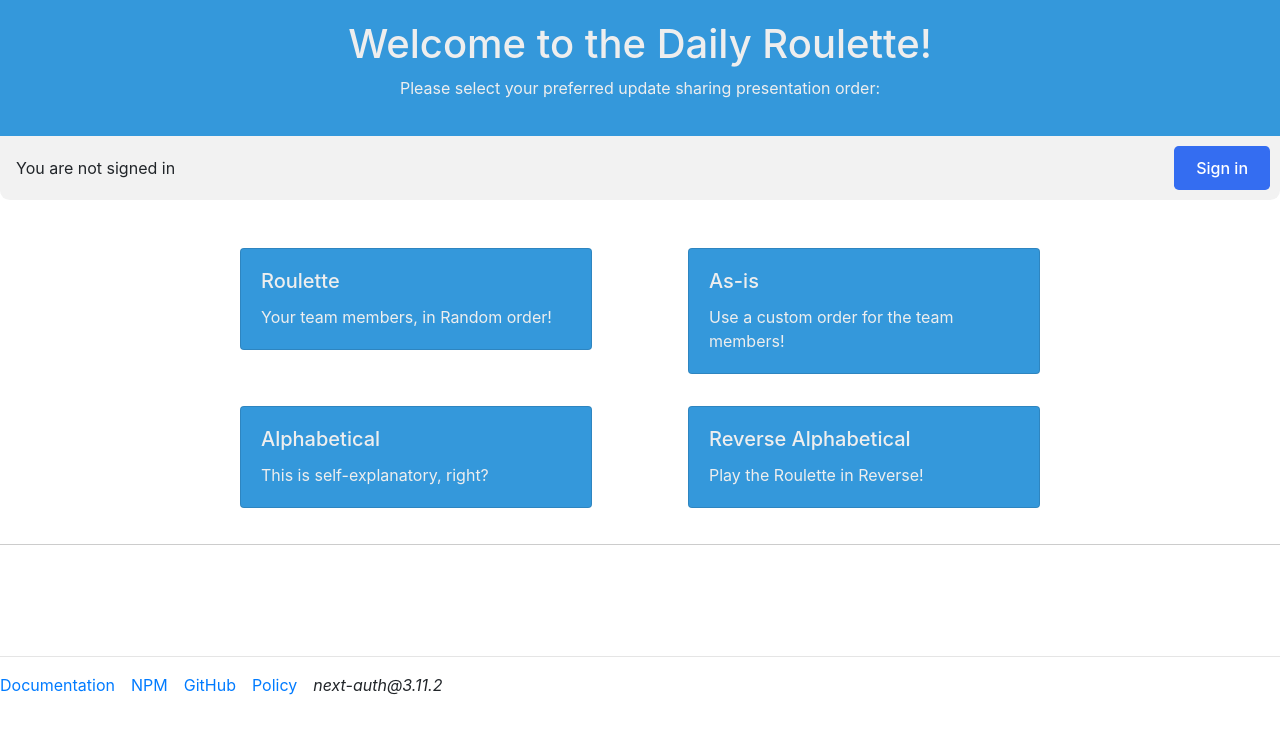
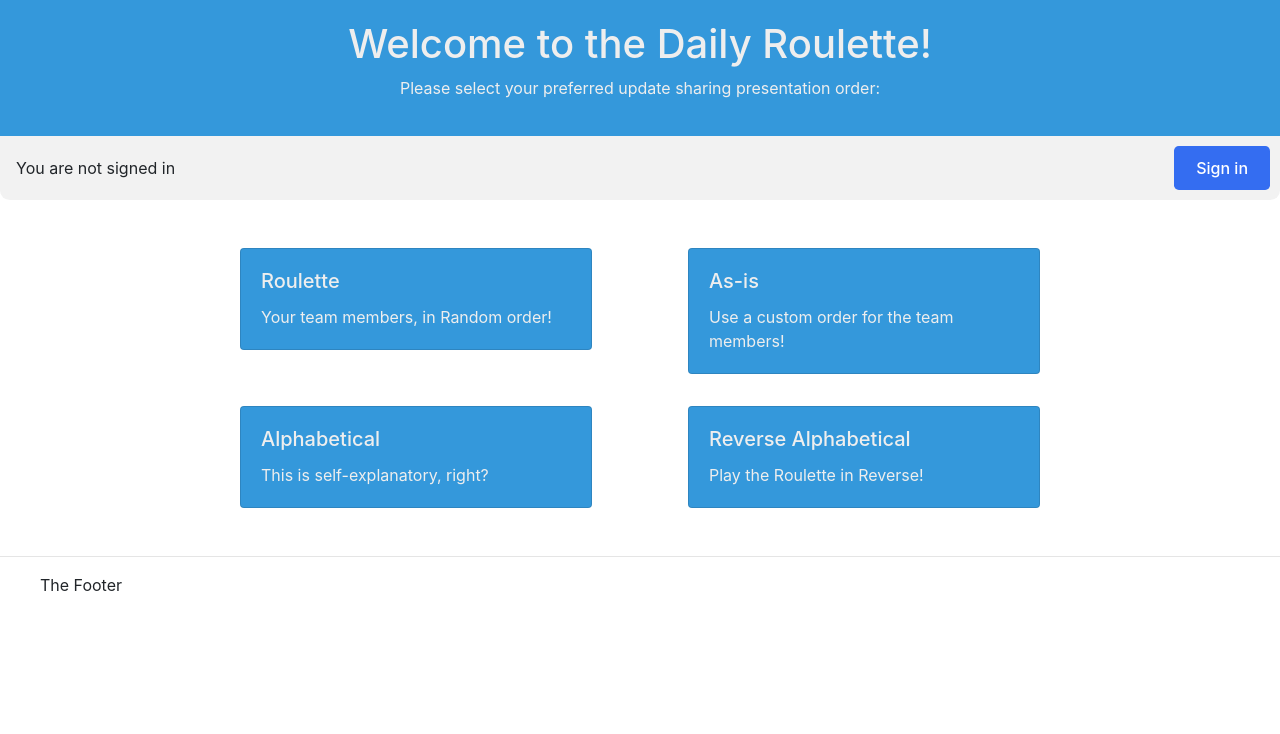
Before and after one commit to separatio/ez-daily, a Next.js app: page / in a window 1280 px wide. Shown: the top 734 px of the page. Built offline with nearby package versions, Linux system fonts and the light colour scheme; no server answers.

Commit message:
Clean up the footer

```diff
--- a/components/Footer.jsx
+++ b/components/Footer.jsx
@@ -1,28 +1,12 @@
-import Link from 'next/link';
 import styles from '../style/Footer.module.css';
-import {dependencies} from '../package.json';
 
 export default function Footer() {
   return (
     <footer className={styles.footer}>
       <hr />
-      <ul className={styles.navItems}>
+      <ul>
         <li className={styles.navItem}>
-          <a href="https://next-auth.js.org">Documentation</a>
-        </li>
-        <li className={styles.navItem}>
-          <a href="https://www.npmjs.com/package/next-auth">NPM</a>
-        </li>
-        <li className={styles.navItem}>
-          <a href="https://github.com/nextauthjs/next-auth-example">GitHub</a>
-        </li>
-        <li className={styles.navItem}>
-          <Link href="/policy">
-            <a>Policy</a>
-          </Link>
-        </li>
-        <li className={styles.navItem}>
-          <em>next-auth@{dependencies['next-auth']}</em>
+          The Footer
         </li>
       </ul>
     </footer>
--- a/pages/account.jsx
+++ b/pages/account.jsx
@@ -12,8 +12,6 @@ export default function Page() {
       <Container className="content">
         <Row className="justify-content-md-between" />
       </Container>
-
-      <footer className="cntr-footer" />
     </Container>
   );
 }
--- a/pages/index.jsx
+++ b/pages/index.jsx
@@ -87,8 +87,6 @@ export default function Page() {
           </a>
         </Row>
       </Container>
-
-      <footer className="cntr-footer" />
     </Layout>
   );
 }
--- a/style/index.css
+++ b/style/index.css
@@ -32,15 +32,6 @@ a:hover {
   background-color: #0D2137;
 }
 
-.cntr-footer {
-  height: 80px;
-  margin-top: 20px;
-  display: flex;
-  align-items: center;
-  justify-content: center;
-  border-top: 1px solid #ccc;
-}
-
 .sml-logo {
   height: 1em;
   margin-left: 10px;
```
Also changed, not shown: style/Footer.module.css (line endings or trailing spaces).
